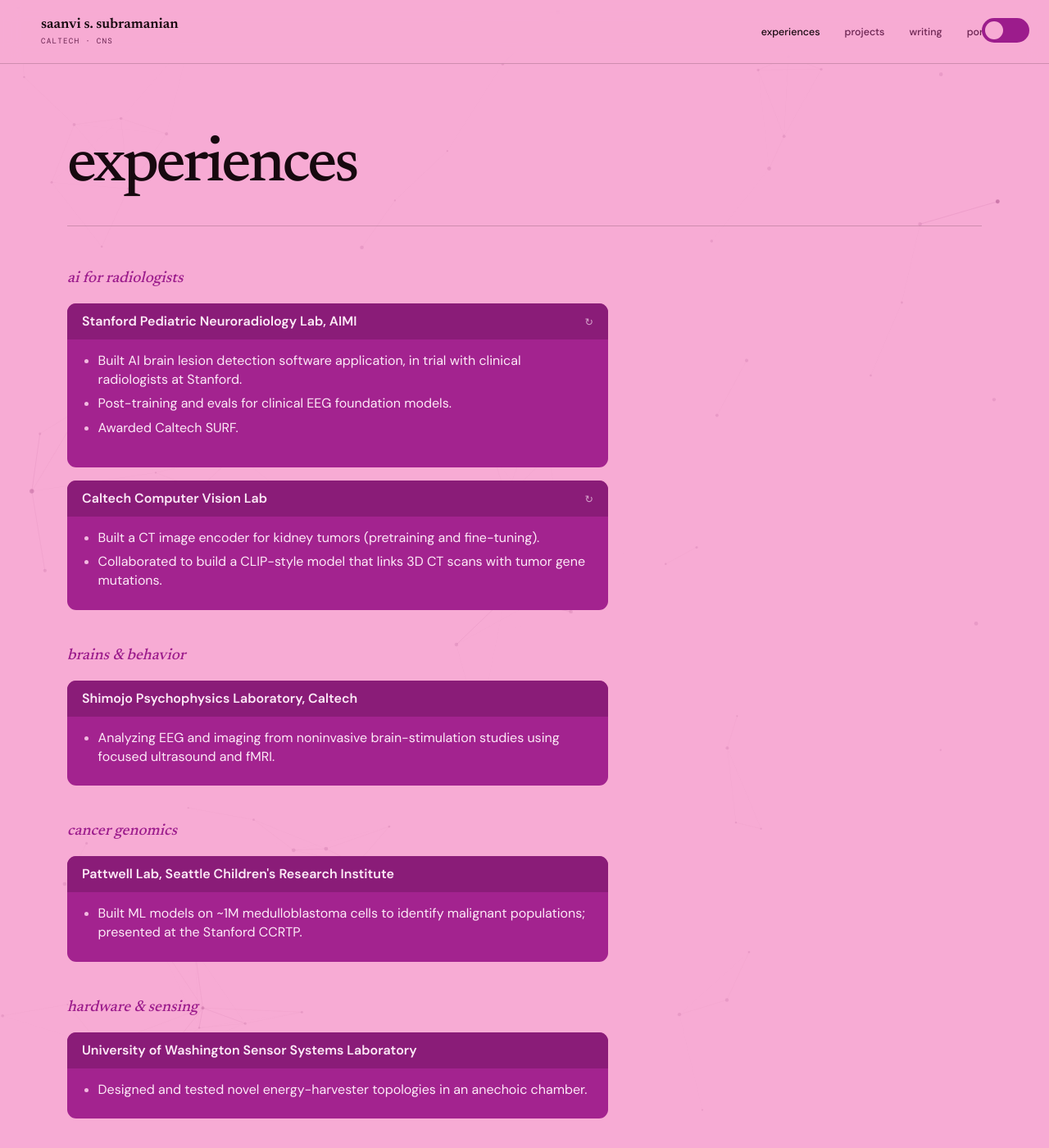
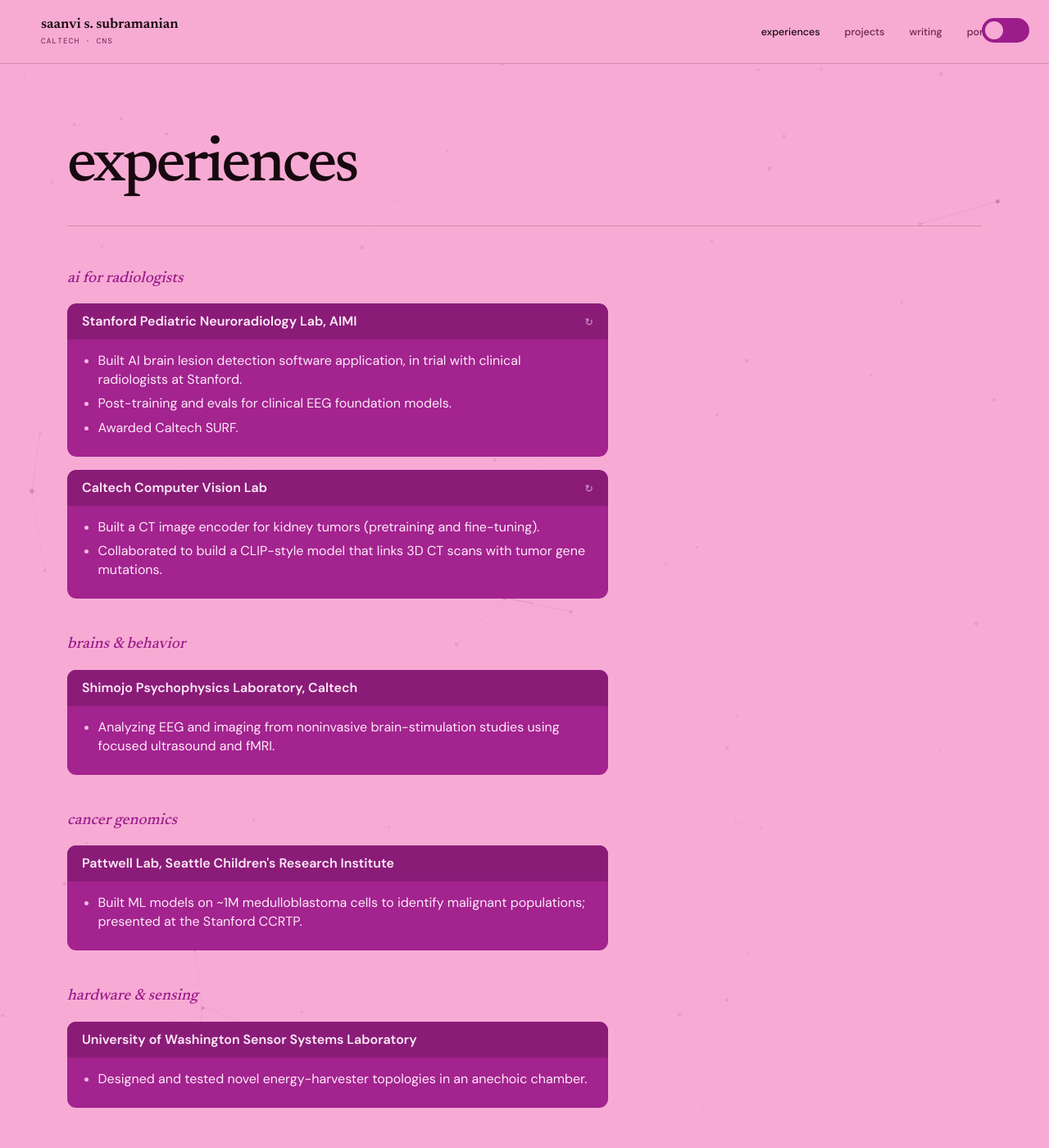
Before and after one commit to saanviiyer/saanviiyer.github.io, a Jekyll site: the page built from pages/experiences.html, in a window 1280 px wide and 1400 px high. Shown: the whole window at 82% size. Built offline with Jekyll 4.4.1, drawn with Linux system fonts in a browser that asks for light colours; some web fonts are replaced.

Commit message:
flip cards animate height so fronts stay compact

```diff
--- a/_layouts/default.html
+++ b/_layouts/default.html
@@ -77,17 +77,32 @@
     })();
   </script>
   <script>
-    // Flashcard flip: click or Enter/Space on a .flip-card toggles it.
+    // Flashcard flip: click or Enter/Space on a .flip-card toggles it. The
+    // container height animates to the visible face so the front stays compact.
     (function () {
+      function flip(card) {
+        card.classList.toggle('flipped');
+        var inner = card.querySelector('.flip-inner');
+        var back = card.querySelector('.flip-back');
+        if (!inner || !back) return;
+        inner.style.height = card.classList.contains('flipped') ? back.offsetHeight + 'px' : '';
+      }
       document.addEventListener('click', function (e) {
         if (e.target.closest('a')) return;
         var card = e.target.closest('.flip-card');
-        if (card) card.classList.toggle('flipped');
+        if (card) flip(card);
       });
       document.addEventListener('keydown', function (e) {
         if (e.key !== 'Enter' && e.key !== ' ') return;
         var card = document.activeElement && document.activeElement.closest ? document.activeElement.closest('.flip-card') : null;
-        if (card) { e.preventDefault(); card.classList.toggle('flipped'); }
+        if (card) { e.preventDefault(); flip(card); }
+      });
+      window.addEventListener('resize', function () {
+        document.querySelectorAll('.flip-card.flipped').forEach(function (card) {
+          var inner = card.querySelector('.flip-inner');
+          var back = card.querySelector('.flip-back');
+          if (inner && back) inner.style.height = back.offsetHeight + 'px';
+        });
       });
     })();
   </script>
--- a/assets/css/style.css
+++ b/assets/css/style.css
@@ -818,19 +818,20 @@
 .exp-reflection a { color: var(--card-ink); text-decoration: underline; text-underline-offset: 2px; }
 .flip-mark { flex: none; font-family: var(--mono); font-size: 0.78em; font-weight: 400; opacity: 0.65; }
 
-/* flip mechanics */
-.flip-card { cursor: pointer; perspective: 1600px; }
+/* flip mechanics: each face keeps its own height, so the front is only as tall
+   as its bullets and grows to the reflection's height only when flipped. */
+.flip-card { cursor: pointer; perspective: 1600px; overflow: hidden; border-radius: 11px; }
 .flip-card .flip-inner {
-  display: grid;
-  transition: transform 0.62s cubic-bezier(0.2, 0.7, 0.2, 1);
+  position: relative;
+  transition: transform 0.62s cubic-bezier(0.2, 0.7, 0.2, 1), height 0.62s cubic-bezier(0.2, 0.7, 0.2, 1);
   transform-style: preserve-3d;
 }
 .flip-card.flipped .flip-inner { transform: rotateY(180deg); }
+.flip-card .flip-front { position: relative; }
+.flip-card .flip-back { position: absolute; top: 0; left: 0; width: 100%; transform: rotateY(180deg); }
 .flip-card .flip-front,
 .flip-card .flip-back {
-  grid-area: 1 / 1;
   backface-visibility: hidden;
   -webkit-backface-visibility: hidden;
 }
-.flip-card .flip-back { transform: rotateY(180deg); }
-.flip-card:focus-visible { outline: 2px solid var(--accent); outline-offset: 3px; border-radius: 11px; }
+.flip-card:focus-visible { outline: 2px solid var(--accent); outline-offset: 3px; }
```
